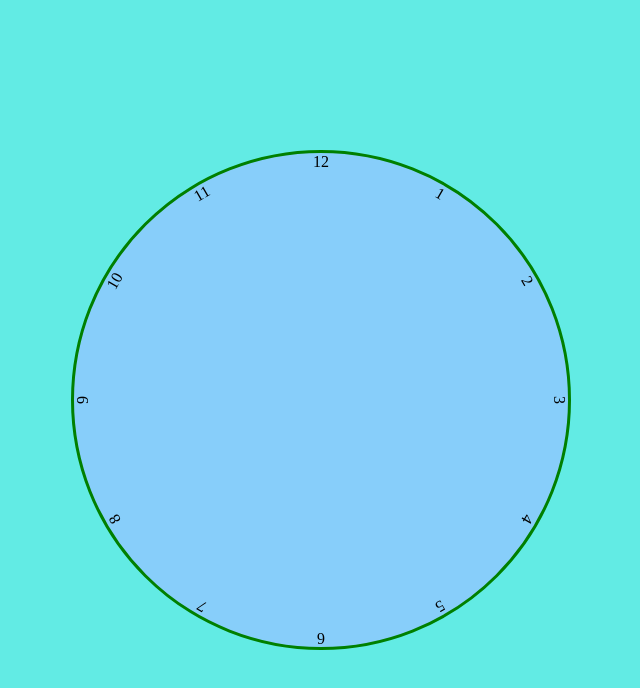
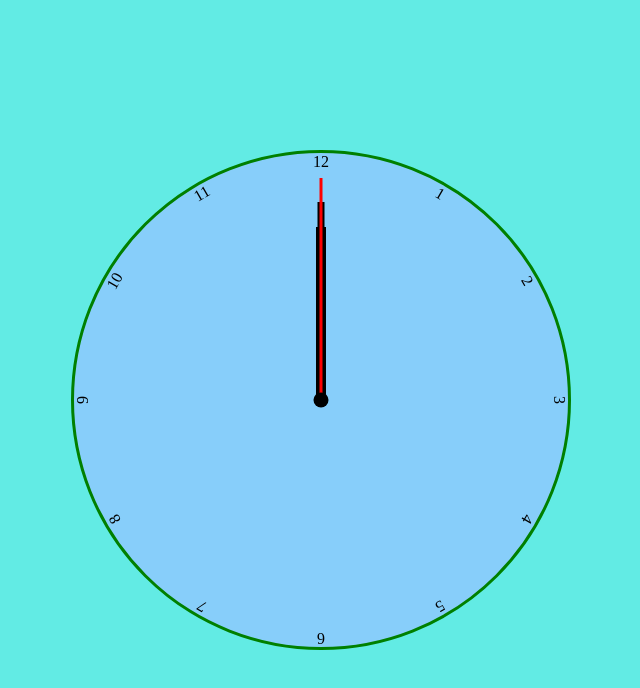
Before and after one commit to ARam2142/roundClock, a plain HTML site: page index.html in a window 1280 px wide. Shown: the whole page, without its empty margins (319-959 px from the left). Drawn offline with Linux system fonts and the light colour scheme.

Commit message:
built the clock hands

```diff
--- a/index.html
+++ b/index.html
@@ -13,9 +13,9 @@
 <body>
     <div class="container-fluid">
         <div class="clock">
-            <div class="hour-hand"></div>
-            <div class="minute-hand"></div>
-            <div class="second-hand"></div>
+            <div class="hand hour-hand"></div>
+            <div class="hand minute-hand"></div>
+            <div class="hand second-hand"></div>
             <p class="number one">1</p>
             <p class="number two">2</p>
             <p class="number three">3</p>
--- a/style.css
+++ b/style.css
@@ -45,3 +45,50 @@
 .clock .ten {--rotation: 300deg}
 .clock .eleven {--rotation: 330deg}
 .clock .twelve {--rotation: 360deg}
+
+.clock .hand{
+    --rotation: 0;
+    position: absolute;
+    bottom: 50%;
+    left: 50%;
+    width: 10px;
+    height: 47%;
+    background-color: black;
+    border-left: 15px;
+    border-right: 15px;
+    transform-origin: bottom;
+    z-index: 10;
+    transform: translateX(-50%) rotate(calc(var(--rotation) * 1deg));
+}
+
+.clock::after {
+    content: '';
+    position: absolute;
+    background-color: black;
+    z-index: 11;
+    width: 15px;
+    height: 15px;
+    top: 50%;
+    left: 50%;
+    transform: translate(-50%, -50%);
+    border-radius: 50%;
+}
+
+.clock .second-hand {
+    position: absolute;
+    width: 3px;
+    height: 45%;
+    background-color: red;
+}
+
+.clock .minute-hand {
+    width: 7px;
+    height: 40%;
+    background-color: black;
+}
+
+.clock .hour-hand {
+    width: 10px;
+    height: 35%;
+    background-color: black;
+}
```
